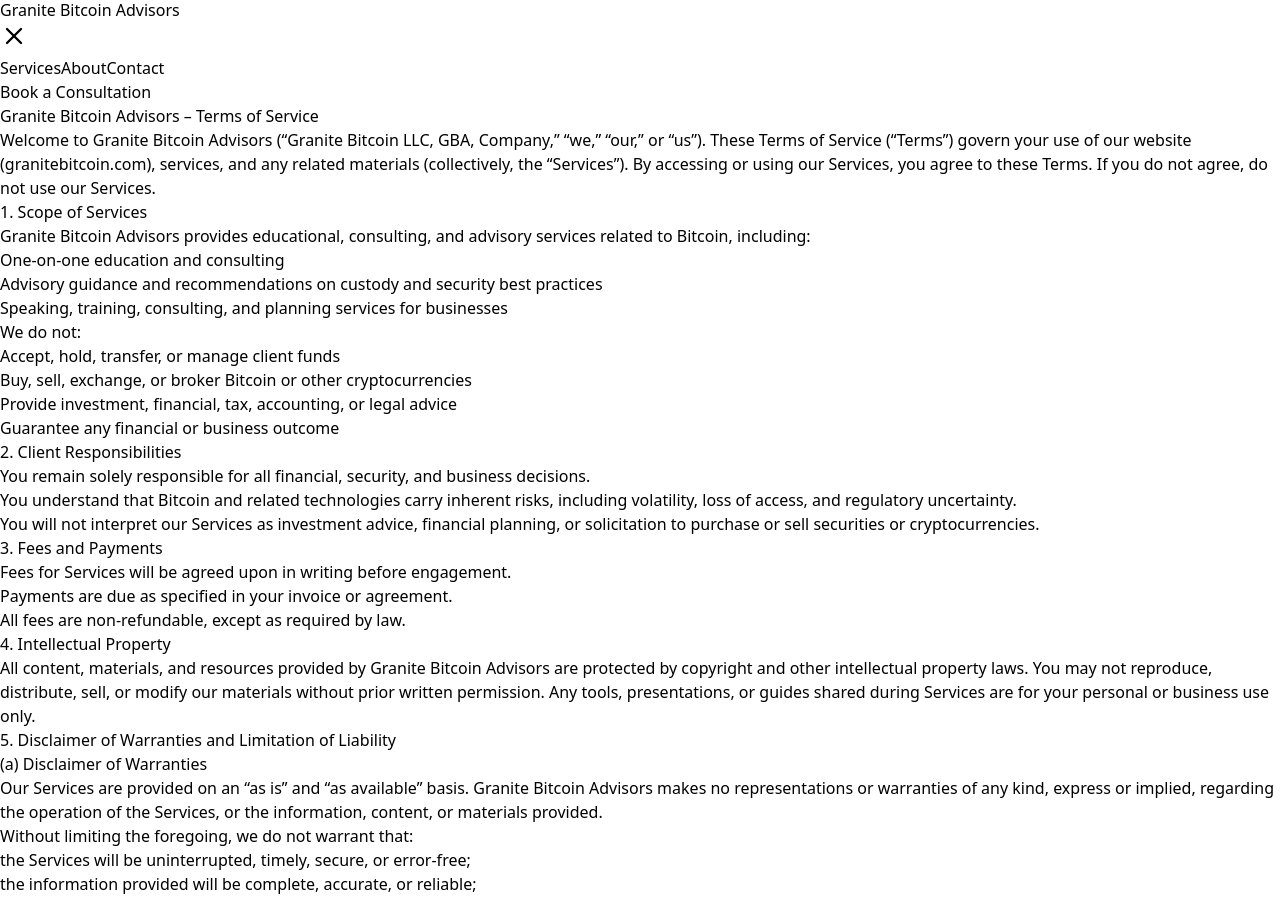
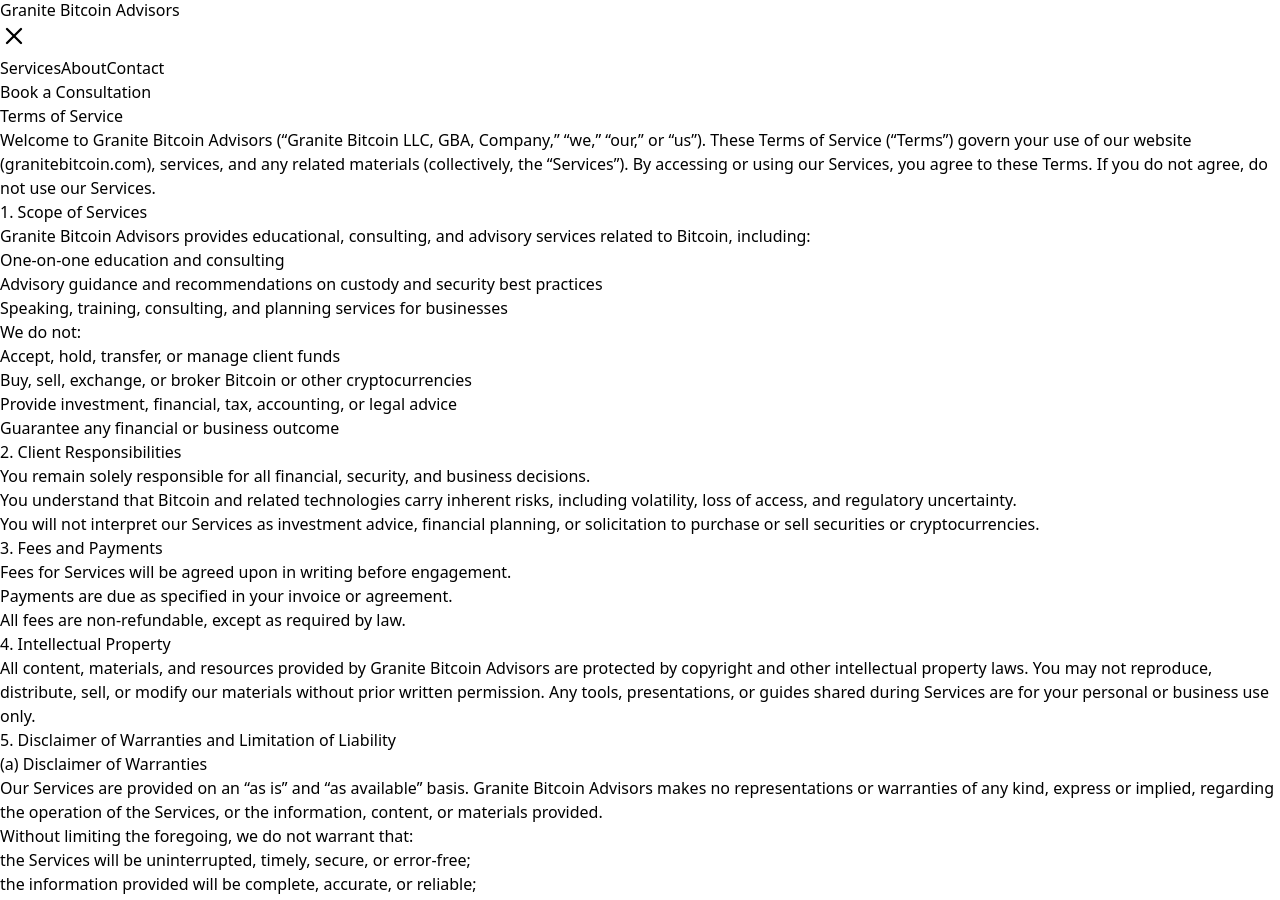
Before and after one commit to erikmartel/granite-bitcoin-site, a React (Vite) app: page /terms in a window 1280 px wide. Shown: the part 2644-3544 px from the top of the page. Built offline with nearby package versions, Linux system fonts and the light colour scheme.

Commit message:
Terms and Privacy content page title update

```diff
--- a/src/pages/Privacy.jsx
+++ b/src/pages/Privacy.jsx
@@ -15,7 +15,7 @@
             <link rel="canonical" href="https://granitebitcoin.com/privacy" />
           </Helmet>
       <div className="max-w-4xl mx-auto px-6 py-16 space-y-8">
-        <h1 className="text-3xl font-bold">Granite Bitcoin Advisors – Privacy Policy</h1>
+        <h1 className="text-3xl font-bold">Privacy Policy</h1>
         <p>
           Granite Bitcoin Advisors (“Company,” “we,” “our,” or “us”) respects your privacy and is committed
           to protecting your personal information. This Privacy Policy explains how we collect, use, and
--- a/src/pages/Terms.jsx
+++ b/src/pages/Terms.jsx
@@ -15,7 +15,7 @@
             <link rel="canonical" href="https://granitebitcoin.com/terms" />
           </Helmet>
       <div className="max-w-4xl mx-auto px-6 py-16 space-y-8">
-        <h1 className="text-3xl font-bold">Granite Bitcoin Advisors – Terms of Service</h1>
+        <h1 className="text-3xl font-bold">Terms of Service</h1>
         <p>
           Welcome to Granite Bitcoin Advisors (“Granite Bitcoin LLC, GBA, Company,” “we,” “our,” or “us”).
           These Terms of Service (“Terms”) govern your use of our website (granitebitcoin.com), services,
```
